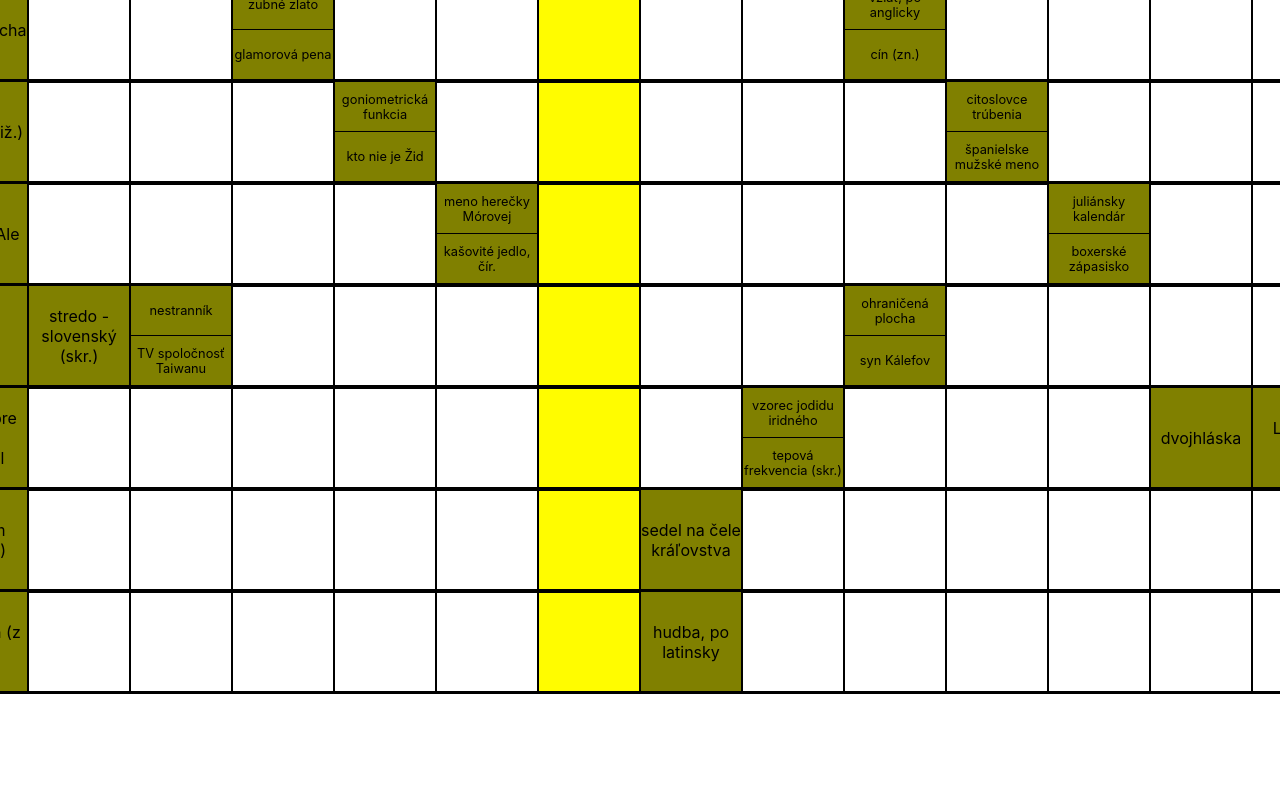
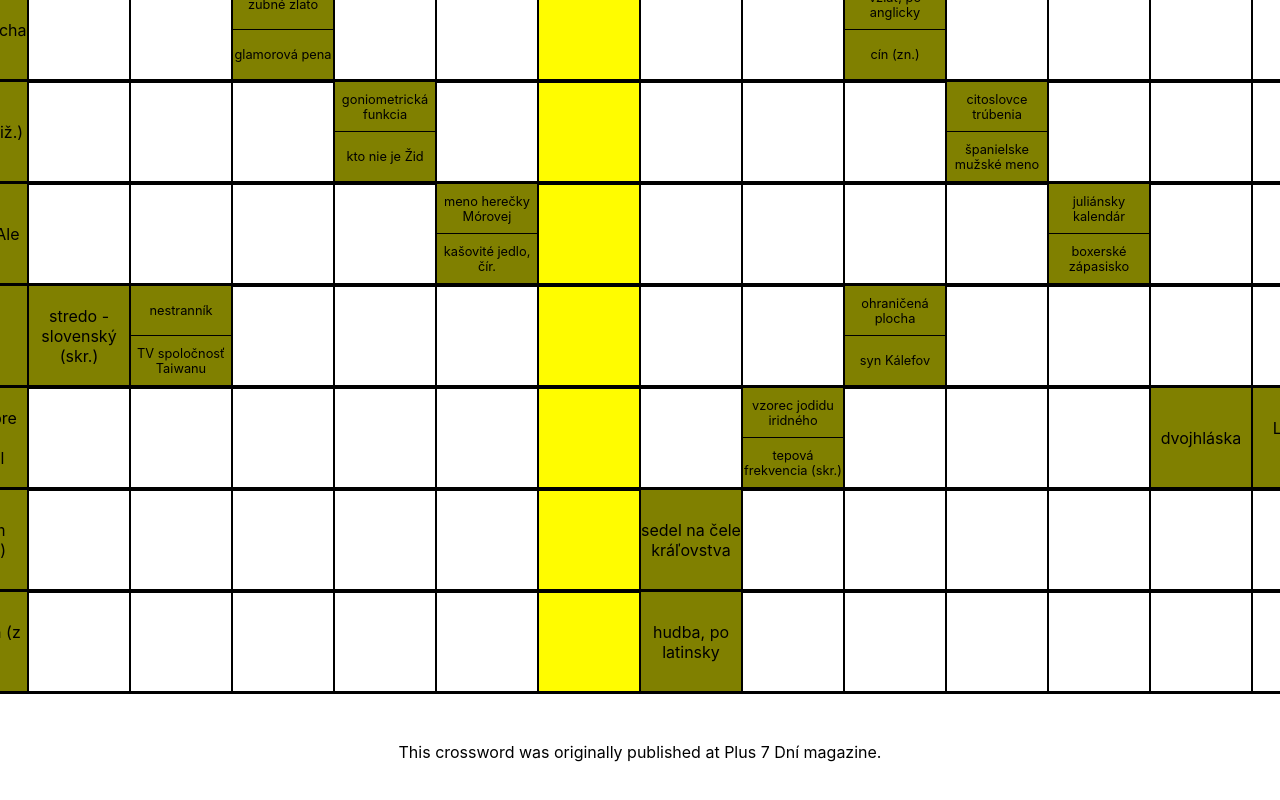
Before and after one commit to MartinTuroci/crossword, a React (Create React App) app: page / in a window 1280 px wide. Shown: the part 1348-2148 px from the top of the page. Before the commit the page ends 2042 px from the top, so only its background shows below. Built offline with nearby package versions, Linux system fonts and the light colour scheme.

Commit message:
feat: Footer

```diff
--- a/src/App.css
+++ b/src/App.css
@@ -2,5 +2,11 @@
   display: flex;
   align-items: center;
   justify-content: center;
+  flex-direction: column;
   min-height: 100vh;
 }
+footer {
+  padding: 3rem;
+  width: 100%;
+  text-align: center;
+}
--- a/src/App.tsx
+++ b/src/App.tsx
@@ -1,12 +1,14 @@
 import React from 'react';
 import Board from './components/Board';
 import './App.css';
+import Footer from './components/Footer';
 
 function App() {
   return (
     <div className="App">
       <div className="app-container">
         <Board />
+        <Footer />
       </div>
     </div>
   );
--- /dev/null
+++ b/src/components/Footer.tsx
@@ -0,0 +1,10 @@
+import React from 'react';
+
+const Footer = () => {
+  return (
+    <footer>
+      This crossword was originally published at Plus 7 Dní magazine.
+    </footer>
+  );
+};
+export default Footer;
```
